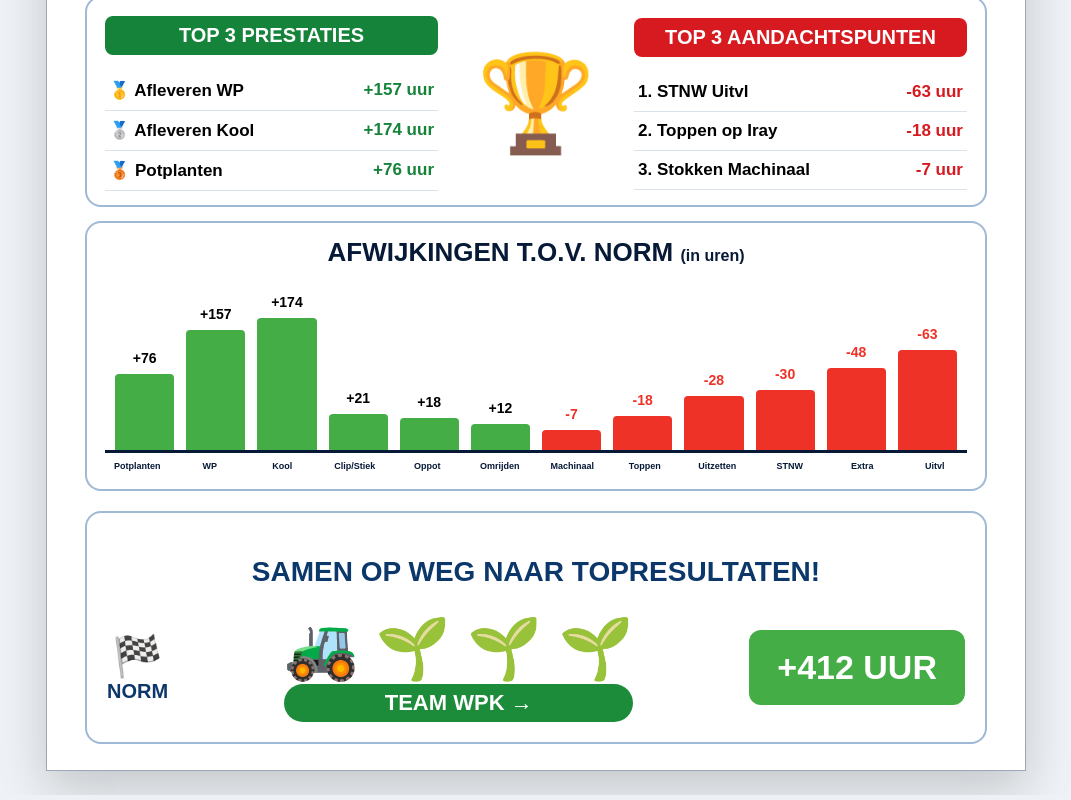
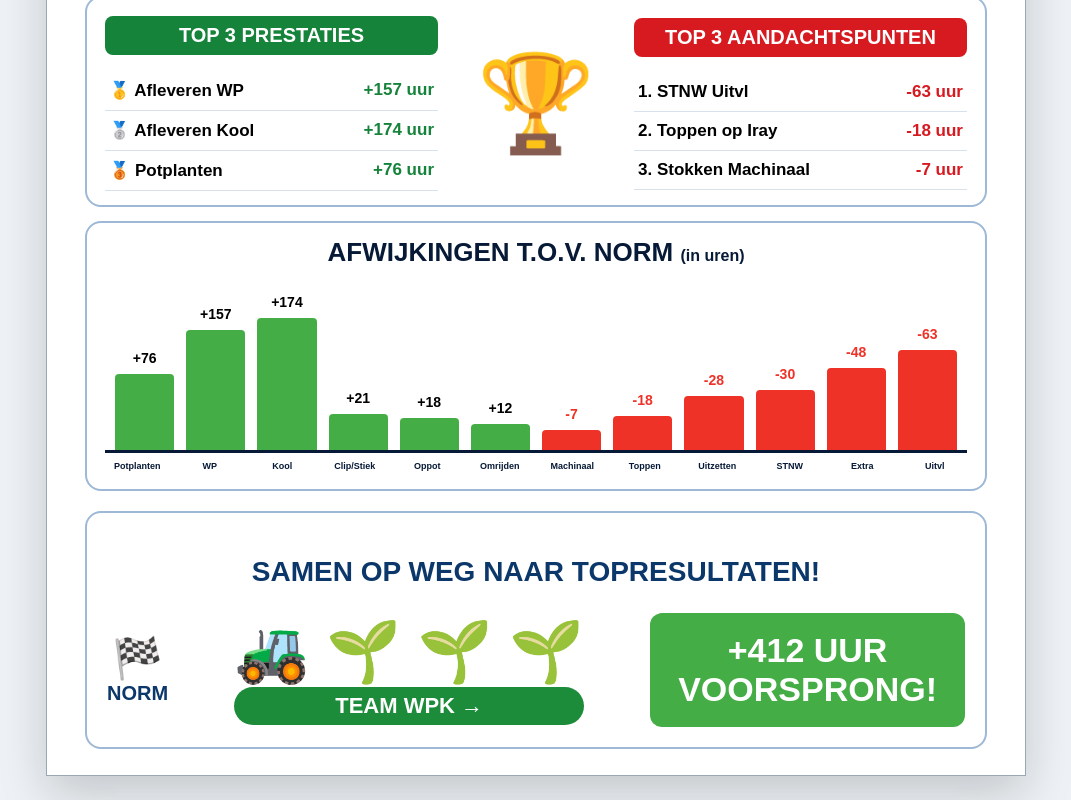
Before and after one commit to infoflorith-dev/wpk-weekprestatie, a React (Vite) app: page / in a window 1280 px wide. Shown: the part 745-1545 px from the top of the page, without its empty margins (104-1175 px from the left). Built offline with nearby package versions, Linux system fonts and the light colour scheme.

Commit message:
Update App.jsx

```diff
--- a/src/App.jsx
+++ b/src/App.jsx
@@ -171,9 +171,10 @@ function App() {
   <span>TEAM WPK →</span>
 </div>
 
-    <div className="road-result">
-      +412 UUR
-    </div>
+  <div className="road-result">
+  <div>+412 UUR</div>
+  <div>VOORSPRONG!</div>
+</div>
   </div>
 </div>
 </div>
```
